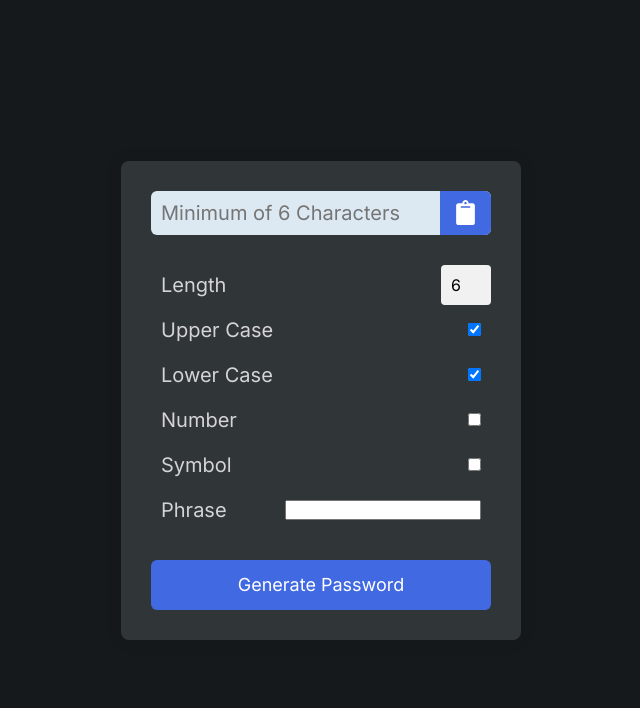
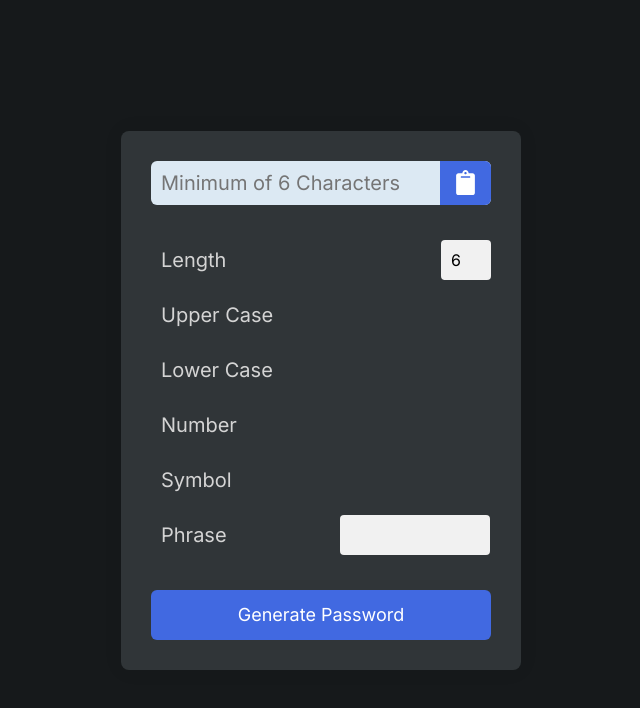
Before and after one commit to ojjc/password-generator, a React app: page / in a window 1280 px wide. Shown: the top 708 px of the page, without its empty margins (319-959 px from the left). Built offline with nearby package versions, Linux system fonts and the light colour scheme; the HTML template or start-up script is replaced by a standard one.

Commit message:
Update style.css
made it look a lil prettier

```diff
--- a/src/style.css
+++ b/src/style.css
@@ -74,8 +74,65 @@ form {
   background-color: rgb(241, 241, 241);
   border-radius: 4px;
 }
+.field input[type='text'] {
+  width: 150px;
+  height: 40px;
+  outline: none;
+  border: none;
+  padding: 10px;
+  padding-right: 0px;
+  font-size: 16px;
+  background-color: rgb(241, 241, 241);
+  border-radius: 4px;
+  transform: translateX(6%);
+}
+.field input[type='checkbox'] {
+  position: absolute;
+  opacity: 0;
+  cursor: pointer;
+  height: 0;
+  width: 0;
+}
+.field input[type='checkbox'] + label {
+  position: relative;
+  padding-left: 10px;
+  cursor: pointer;
+}
+
+.field input[type='checkbox'] + label:before {
+  content: '';
+  position: absolute;
+  right: 0;
+  top: 50%;
+  transform: translateY(-50%);
+  width: 20px;
+  height: 20px;
+  background-color: #f1f1f1;
+  border: 2px solid #6b6b6b;
+  border-radius: 4px;
+}
+
+.field input[type='checkbox']:checked + label:before {
+  background-color: royalblue;
+  border-color: royalblue;
+}
+
+.field input[type='checkbox'] + label:after {
+  content: '\2713';
+  position: absolute;
+  right: 5px;
+  top: 50%;
+  transform: translateY(-50%);
+  font-size: 18px;
+  color: white;
+  display: none;
+}
+
+.field input[type='checkbox']:checked + label:after {
+  display: block;
+}
 .field {
-  height: 40px;
+  height: 50px;
   margin-top: 5px;
   border-radius: 4px;
   display: flex;
```
